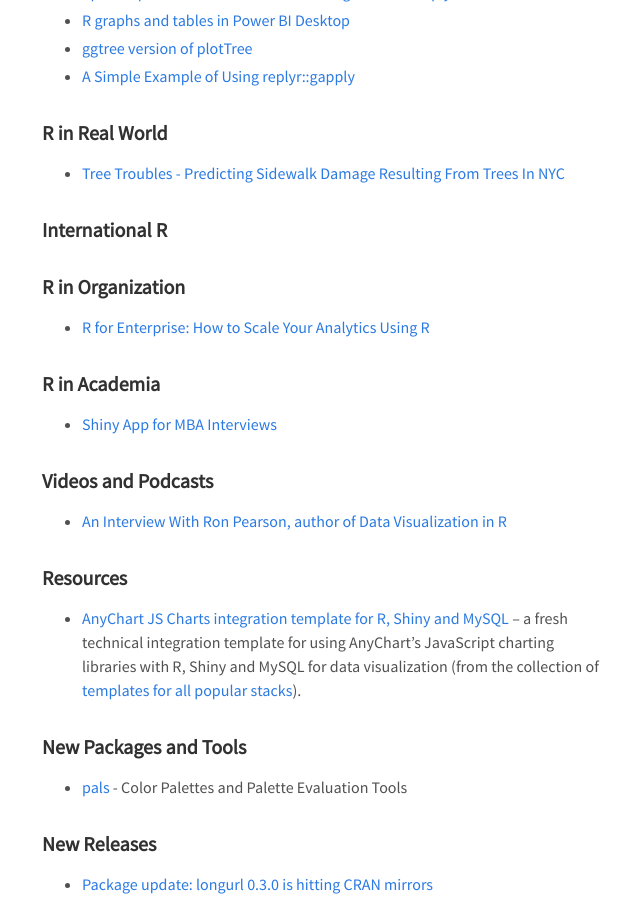
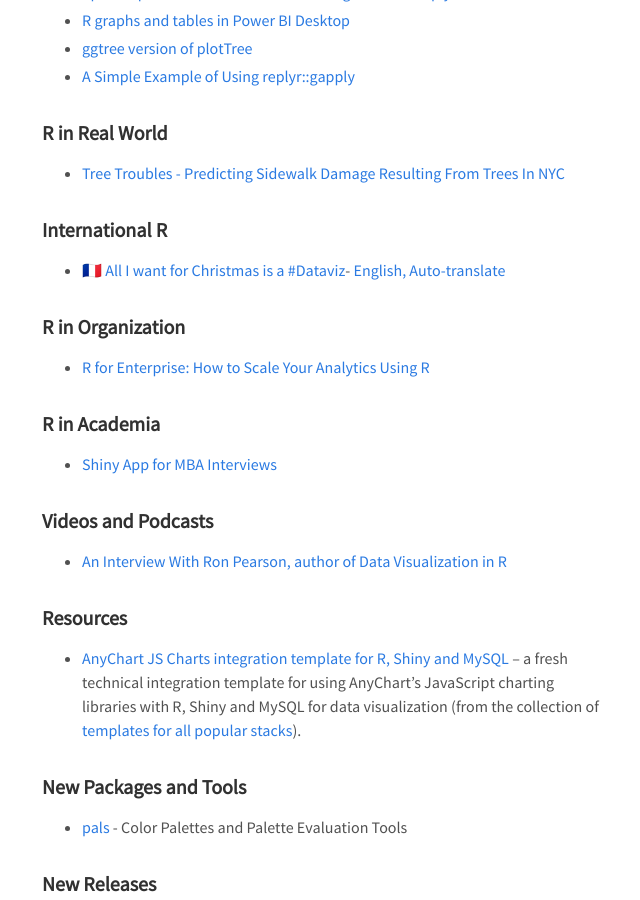
Before and after one commit to rweekly/rweekly.org, a Jekyll site: the page built from draft.md, in a window 1280 px wide and 900 px high, scrolled down 407 px. Shown: the whole window, without its empty margins (318-958 px from the left). Built offline with Jekyll 4.4.1, drawn with Linux system fonts in a browser that asks for light colours; emoji names are drawn with the system emoji font; comment, search, counter and statistics services are not loaded.

Commit message:
Update draft.md

```diff
--- a/draft.md
+++ b/draft.md
@@ -28,7 +28,7 @@
 
 ### International R
 
-
++ :fr: [All I want for Christmas is a #Dataviz](http://colinfay.me/all-i-want-for-christmas-is-a-dataviz/)- [English, Auto-translate](http://translate.google.com/translate?hl=&sl=fr&tl=en&u=http://colinfay.me/all-i-want-for-christmas-is-a-dataviz/)
 
 ### R in Organization
 
```
